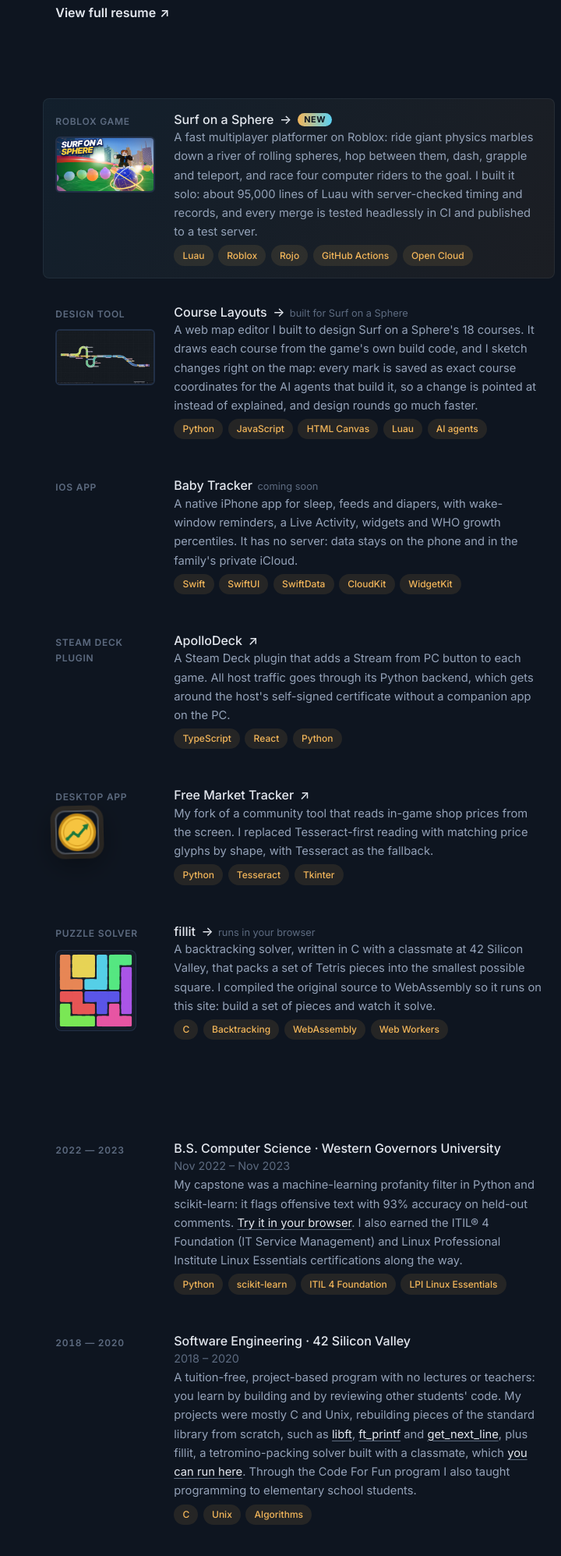
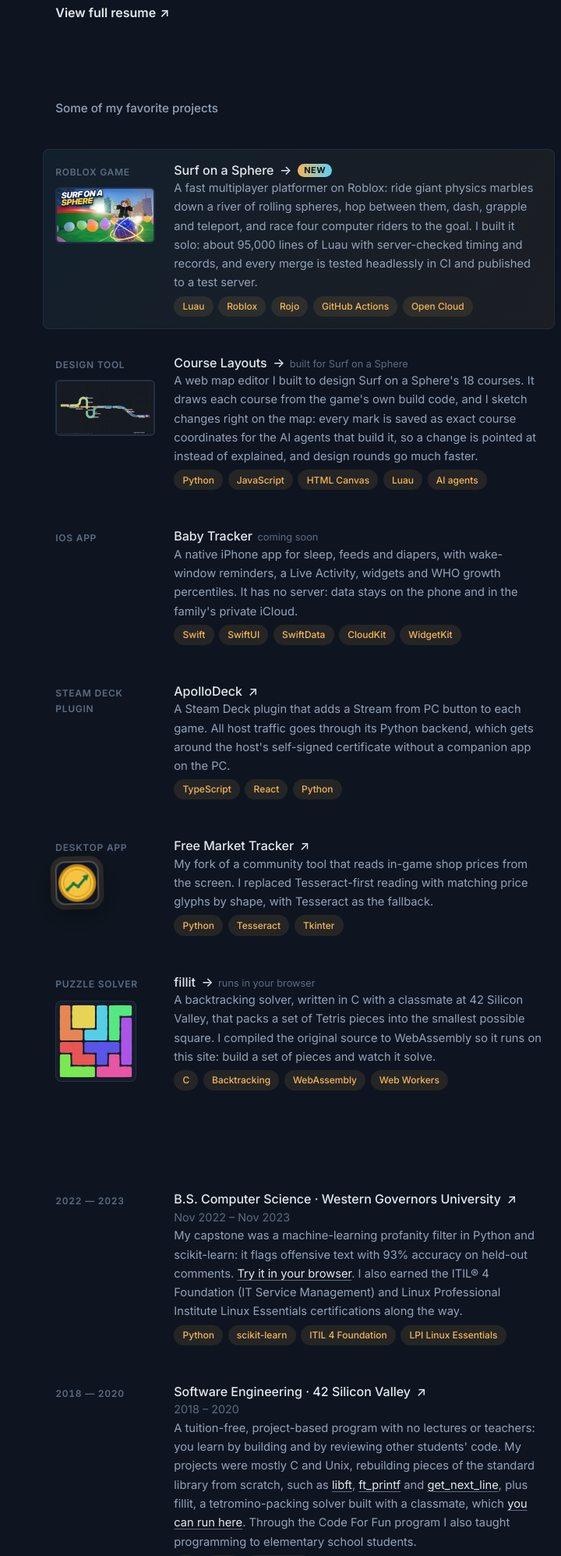
Before and after one commit to ant-codez/ant-codez.github.io, a plain HTML site: page index.html in a window 1280 px wide. Shown: the part 1415-3410 px from the top of the page at 78% size, without its empty margins (560-1280 px from the left). Drawn offline with Linux system fonts and the light colour scheme.

Commit message:
Projects heading; link WGU and 42 Silicon Valley
Co-Authored-By: Claude Opus 5.5 <noreply@anthropic.com>
Claude-Session: https://claude.ai/code/session_016wNQp2Rn55hiCXz8mPLEMb

```diff
--- a/index.html
+++ b/index.html
@@ -50,7 +50,7 @@
     </section>
 
     <section id="projects" aria-label="Projects">
-      <h2 class="sticky-h">Projects</h2>
+      <h2 class="sticky-h">Some of my favorite projects</h2>
       <ol class="list">
 <li class="item feature"><div class="when">Roblox game<img class="thumb" src="surf-on-a-sphere/art/art-1.jpg" alt="" loading="lazy" width="384" height="216"></div><div><h3><a href="surf-on-a-sphere/index.html">Surf on a Sphere <span class="arrow">→</span></a><span class="new">New</span></h3><p>A fast multiplayer platformer on Roblox: ride giant physics marbles down a river of rolling spheres, hop between them, dash, grapple and teleport, and race four computer riders to the goal. I built it solo: about 95,000 lines of Luau with server-checked timing and records, and every merge is tested headlessly in CI and published to a test server.</p><div class="pills"><span>Luau</span><span>Roblox</span><span>Rojo</span><span>GitHub Actions</span><span>Open Cloud</span></div></div></li>
 <li class="item"><div class="when">Design tool<img class="thumb" src="course-layouts/shots/layouts-thumb.jpg" alt="" loading="lazy" width="384" height="216"></div><div><h3><a href="course-layouts/index.html">Course Layouts <span class="arrow">→</span></a><span class="nolink">built for Surf on a Sphere</span></h3><p>A web map editor I built to design Surf on a Sphere's 18 courses. It draws each course from the game's own build code, and I sketch changes right on the map: every mark is saved as exact course coordinates for the AI agents that build it, so a change is pointed at instead of explained, and design rounds go much faster.</p><div class="pills"><span>Python</span><span>JavaScript</span><span>HTML Canvas</span><span>Luau</span><span>AI agents</span></div></div></li>
@@ -64,8 +64,8 @@
     <section id="education" aria-label="Education">
       <h2 class="sticky-h">Education</h2>
       <ol class="list">
-<li class="item"><div class="when">2022 — 2023</div><div><h3>B.S. Computer Science · Western Governors University</h3><div class="sub">Nov 2022 – Nov 2023</div><p>My capstone was a machine-learning profanity filter in Python and scikit-learn: it flags offensive text with 93% accuracy on held-out comments. <a href="c964/index.html">Try it in your browser</a>. I also earned the ITIL® 4 Foundation (IT Service Management) and Linux Professional Institute Linux Essentials certifications along the way.</p><div class="pills"><span>Python</span><span>scikit-learn</span><span>ITIL 4 Foundation</span><span>LPI Linux Essentials</span></div></div></li>
-<li class="item"><div class="when">2018 — 2020</div><div><h3>Software Engineering · 42 Silicon Valley</h3><div class="sub">2018 – 2020</div><p>A tuition-free, project-based program with no lectures or teachers: you learn by building and by reviewing other students' code. My projects were mostly C and Unix, rebuilding pieces of the standard library from scratch, such as <a href="https://github.com/ant-codez/libft.h" target="_blank" rel="noopener">libft</a>, <a href="https://github.com/ant-codez/ft_printf" target="_blank" rel="noopener">ft_printf</a> and <a href="https://github.com/ant-codez/get_next_line" target="_blank" rel="noopener">get_next_line</a>, plus fillit, a tetromino-packing solver built with a classmate, which <a href="fillit/index.html">you can run here</a>. Through the Code For Fun program I also taught programming to elementary school students.</p><div class="pills"><span>C</span><span>Unix</span><span>Algorithms</span></div></div></li>
+<li class="item"><div class="when">2022 — 2023</div><div><h3>B.S. Computer Science · <a href="https://www.wgu.edu/" target="_blank" rel="noopener">Western Governors University <span class="arrow">↗</span></a></h3><div class="sub">Nov 2022 – Nov 2023</div><p>My capstone was a machine-learning profanity filter in Python and scikit-learn: it flags offensive text with 93% accuracy on held-out comments. <a href="c964/index.html">Try it in your browser</a>. I also earned the ITIL® 4 Foundation (IT Service Management) and Linux Professional Institute Linux Essentials certifications along the way.</p><div class="pills"><span>Python</span><span>scikit-learn</span><span>ITIL 4 Foundation</span><span>LPI Linux Essentials</span></div></div></li>
+<li class="item"><div class="when">2018 — 2020</div><div><h3>Software Engineering · <a href="https://www.42siliconvalley.com/" target="_blank" rel="noopener">42 Silicon Valley <span class="arrow">↗</span></a></h3><div class="sub">2018 – 2020</div><p>A tuition-free, project-based program with no lectures or teachers: you learn by building and by reviewing other students' code. My projects were mostly C and Unix, rebuilding pieces of the standard library from scratch, such as <a href="https://github.com/ant-codez/libft.h" target="_blank" rel="noopener">libft</a>, <a href="https://github.com/ant-codez/ft_printf" target="_blank" rel="noopener">ft_printf</a> and <a href="https://github.com/ant-codez/get_next_line" target="_blank" rel="noopener">get_next_line</a>, plus fillit, a tetromino-packing solver built with a classmate, which <a href="fillit/index.html">you can run here</a>. Through the Code For Fun program I also taught programming to elementary school students.</p><div class="pills"><span>C</span><span>Unix</span><span>Algorithms</span></div></div></li>
       </ol>
     </section>
 
--- a/style.css
+++ b/style.css
@@ -66,6 +66,7 @@ footer a { color: var(--text); }
   nav.sections a:hover::before, nav.sections a.on::before { width: 4rem; background: var(--fg); }
   main { padding-block: 6rem; gap: 6rem; }
   .sticky-h { position: absolute; width: 1px; height: 1px; overflow: hidden; clip: rect(0 0 0 0); }
+  #projects .sticky-h { position: static; width: auto; height: auto; overflow: visible; clip: auto; margin: 0 0 1.25rem; color: var(--text); font-size: .95rem; font-weight: 500; letter-spacing: 0; text-transform: none; }
   .item { grid-template-columns: 8rem minmax(0, 1fr); }
   ol.list:hover .item { opacity: .55; transition: opacity .15s; }
   ol.list:hover .item:hover { opacity: 1; }
```
